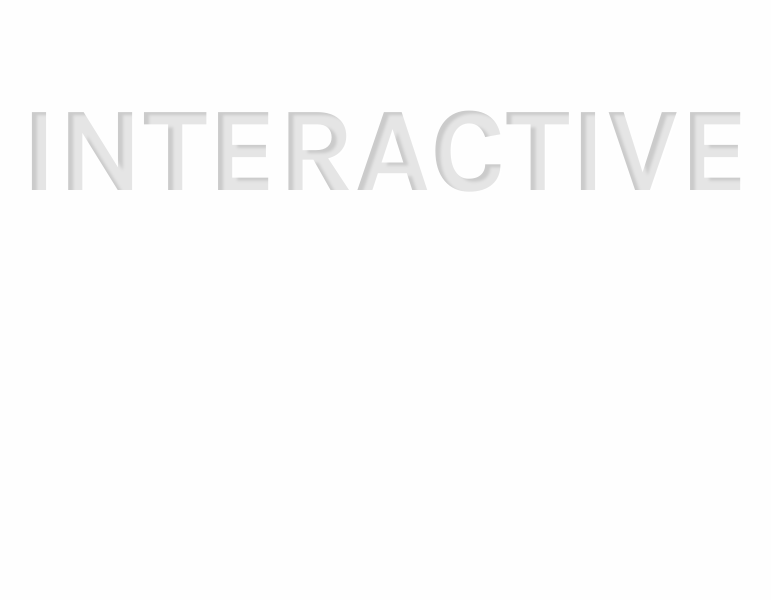
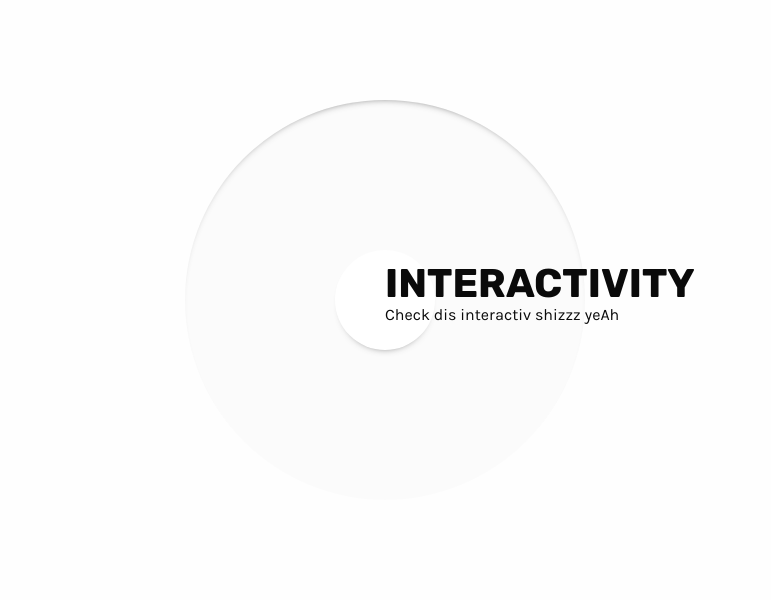
Before and after one commit to TrellixVulnTeam/one_454L, a Django app: page /index/ in a window 1280 px wide. Shown: the part 444-1044 px from the top of the page, without its empty margins (255-1026 px from the left). Before the commit the page ends 636 px from the top, so only its background shows below. Run offline with Django 3.2, Linux system fonts and the light colour scheme; style sheets or scripts are compiled from the project's sources; some libraries are stand-ins or nearby versions.

Commit message:
⭕️ Changed cursor movement focus to circle

```diff
--- a/onepage/static/js/index.js
+++ b/onepage/static/js/index.js
@@ -45,17 +45,19 @@ window.onload = function() {
         $(this).addClass('active');
     }
 
-    let bigTextContainer = document.getElementById('textElementContainer');
-    let bigText = document.getElementById('textElement');
+    let circle = document.getElementById('circle');
+    let innerCircle = document.getElementById('innerCircle');
+    let body = document.getElementById('body');
 
-    bigTextContainer.addEventListener("mousemove", (e) => {
+    body.addEventListener("mousemove", (e) => {
 
-        let mouseX = -e.offsetX / 50;
-        let mouseY = -e.offsetY / 50;
+        let mouseX = -e.offsetX / 120;
+        let mouseY = -e.offsetY / 120;
 
-        bigText.setAttribute('style', "text-shadow:" +  mouseX + "px " + mouseY + "px 5px rgba(255,255,255,0.5)");
+        circle.setAttribute('style', "box-shadow: inset " +  mouseX + "px " + mouseY + "px 8px -8px rgba(0,0,0,.8);");
+        innerCircle.setAttribute('style', "box-shadow: " +  mouseX + "px " + mouseY + "px 8px -8px rgba(0,0,0,.8);");
 
-        let style = bigText.style.textShadow;
+        let style = innerCircle.style.boxShadow;
 
         console.log(style);
     });
--- a/onepage/static/js/maps.js
+++ b/onepage/static/js/maps.js
@@ -24,8 +24,8 @@ function initMap() {
         };
 
         myLoc = {
-            lat: 65.88,
-            lng: -3.576,
+            lat: 70.88,
+            lng: -7.576,
         };
 
         mk1 = new google.maps.LatLng(userLoc);
--- a/onepage/static/scss/_cursor.scss
+++ b/onepage/static/scss/_cursor.scss
@@ -21,7 +21,8 @@
 .cursor {
   $this: ".cursor";
   position: relative;
-  height: 300px;
+  height: 600px;
+  padding: 100px 0;
 
   &__bigtext {
     position: absolute;
@@ -33,12 +34,13 @@
     background-color: rgba(0,0,0,.2);
     font-size: 120px;
     -webkit-background-clip: text;
-     -moz-background-clip: text;
-          background-clip: text;
+    -moz-background-clip: text;
+    background-clip: text;
   }
 
   h2 {
     font-family: "Rubik-Bold";
+    margin-bottom: -10px;
   }
 
   p {
@@ -49,21 +51,17 @@
     position: absolute;
     left: 50%;
     top: 50%;
-    transform: translate(-50%, -50%);
-    background-color: rgba(0,0,0,.0175);
+    transform: translate(-50%, -50%) scale(1);
+    background-color: rgba(0, 0, 0, 0.0110);
     border-radius: 50%;
     height: 400px;
     width: 400px;
-    box-shadow: inset 0 5px 9px -8px rgba(0,0,0,.8);
+  }
 
-    &__container {
-      position: relative;
-      height: 400px;
-    }
+  &__circle {
 
     &__inner {
       background-color: #fff;
-      box-shadow: 0 5px 9px -8px rgba(0,0,0,.8);
       height: 100px;
       width: 100px;
     }
@@ -73,10 +71,11 @@
     position: absolute;
     top: 50%;
     transform: translateY(-50%);
+    left: 50%;
+    z-index: 10;
 
     &__container {
       position: relative;
     }
   }
-
 }
--- a/onepage/templates/www/base.html
+++ b/onepage/templates/www/base.html
@@ -18,7 +18,7 @@
         <script src="https://cdn.jsdelivr.net/npm/@tensorflow/tfjs/dist/tf.min.js"> </script>
     {% endblock %}
 </head>
-<body style="position: relative;">
+<body style="position: relative;" id="body">
 {% block body %}
 
     <lottie-player id="lottieLogo" class="nav__lottie"
--- a/onepage/templates/www/index.html
+++ b/onepage/templates/www/index.html
@@ -20,22 +20,14 @@
         </div>
     </section>
 
-    <section id="textElementContainer" class="cursor">
-    <div id="textElement" class="cursor__bigtext" style="text-shadow: 5px 3px 3px rgba(255,255,255,.5);">
-        INTERACTIVE
-    </div>
-{#        <div class="grid-x">#}
-{#            <div class="cell large-7 small-12 cursor__circle__container">#}
-{#                <div class="cursor__circle">#}
-{#                    <div class="cursor__circle__inner"></div>#}
-{#                </div>#}
-{#            </div>#}
-{#            <div class="cell large-5 small-12 cursor__text__container">#}
-{#                <div class="cursor__text">#}
-{#                    <h2>INTERACTIVITY</h2>#}
-{#                    <p>Check dis interactiv shizzz yeAh</p>#}
-{#                </div>#}
-{#            </div>#}
-{#        </div>#}
+    <section class="cursor">
+        <div id="circle" class="cursor__circle" style="box-shadow: inset 0 5px 9px -8px rgba(0,0,0,.8);">
+            <div id="innerCircle" class="cursor__circle__inner" style="box-shadow: 0 5px 9px -8px rgba(0,0,0,.8);"></div>
+        </div>
+
+        <div class="cursor__text">
+            <h2>INTERACTIVITY</h2>
+            <p>Check dis interactiv shizzz yeAh</p>
+        </div>
     </section>
 {% endblock %}
```
